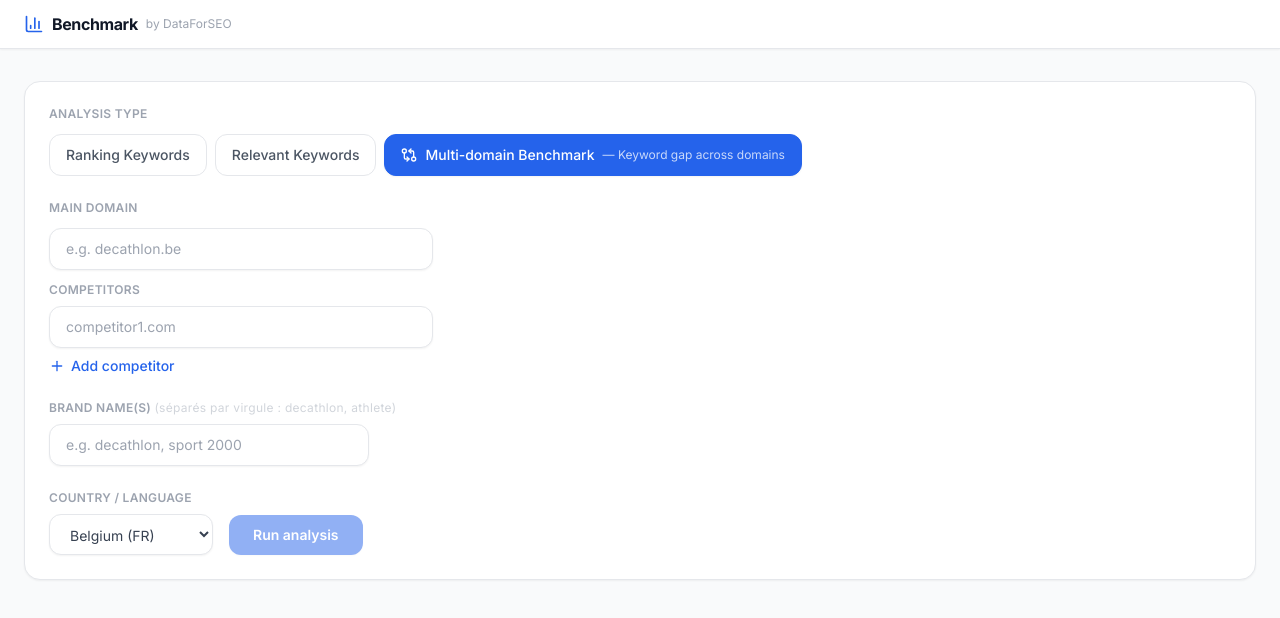
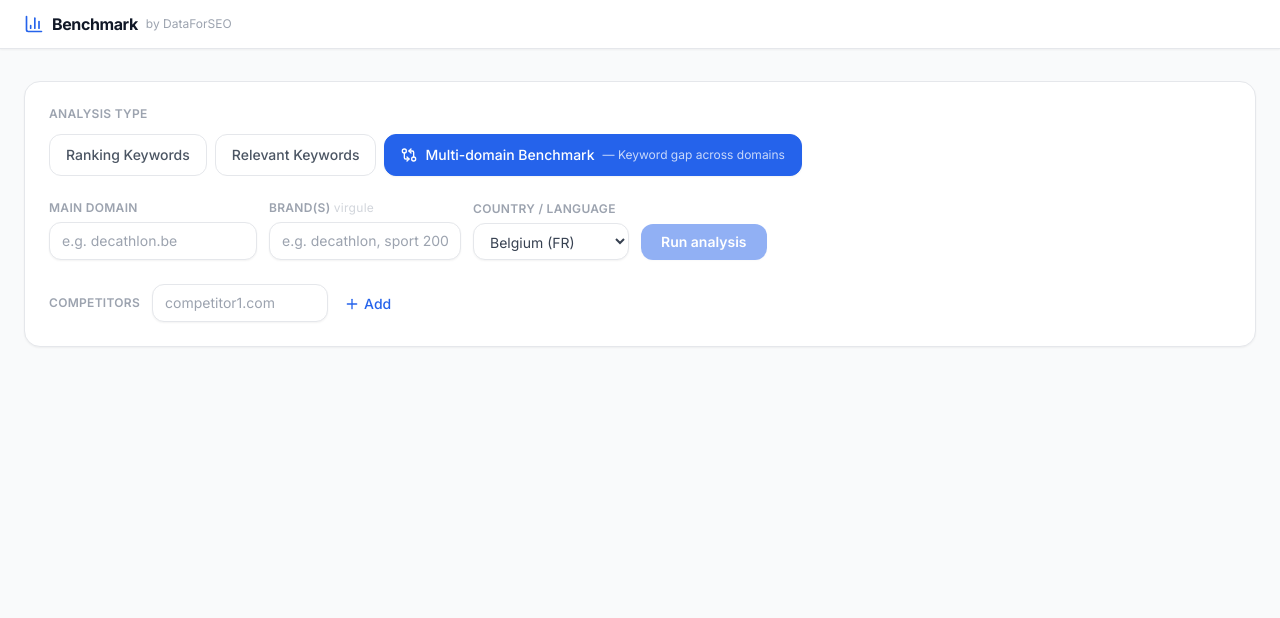
Before and after one commit to MarcW88/benchmark_competitors, a Next.js app: page / in a window 1280 px wide. Both pictures are taken after a click on the button "Multi-domain Benchmark". Shown: the top 618 px of the page. Built offline with nearby package versions, Linux system fonts and the light colour scheme.

Commit message:
ui: compact setup form - fields inline sur deux lignes

```diff
--- a/app/page.tsx
+++ b/app/page.tsx
@@ -225,8 +225,9 @@
             </div>
           </div>
 
-          {/* Domain inputs */}
-          <div className="flex flex-col gap-3">
+          {/* Fields row */}
+          <div className="flex flex-wrap items-end gap-3">
+            <div className="flex flex-col gap-1.5 min-w-0">
               <label className="text-xs font-semibold text-gray-400 uppercase tracking-wide">
                 {mode === "benchmark" ? "Main domain" : "Domain"}
               </label>
@@ -236,74 +237,31 @@
                 value={domain}
                 onChange={(e) => { setDomain(e.target.value); if (!brandName) setBrandName(deriveBrand(e.target.value)); }}
                 onKeyDown={(e) => e.key === "Enter" && run()}
-              className="w-full max-w-sm px-4 py-2.5 bg-white border border-gray-200 rounded-xl text-gray-900 placeholder-gray-400 focus:outline-none focus:ring-2 focus:ring-blue-500 focus:border-transparent shadow-sm text-sm"
+                className="w-52 px-3 py-2 bg-white border border-gray-200 rounded-xl text-gray-900 placeholder-gray-400 focus:outline-none focus:ring-2 focus:ring-blue-500 shadow-sm text-sm"
               />
-
-            {mode === "benchmark" && (
-              <div className="flex flex-col gap-2">
-                <label className="text-xs font-semibold text-gray-400 uppercase tracking-wide">
-                  Competitors
-                </label>
-                {competitors.map((c, i) => (
-                  <div key={i} className="flex items-center gap-2 max-w-sm">
-                    <input
-                      type="text"
-                      placeholder={`competitor${i + 1}.com`}
-                      value={c}
-                      onChange={(e) => {
-                        const next = [...competitors];
-                        next[i] = e.target.value;
-                        setCompetitors(next);
-                      }}
-                      className="flex-1 px-4 py-2.5 bg-white border border-gray-200 rounded-xl text-gray-900 placeholder-gray-400 focus:outline-none focus:ring-2 focus:ring-blue-500 shadow-sm text-sm"
-                    />
-                    {competitors.length > 1 && (
-                      <button
-                        onClick={() => setCompetitors(competitors.filter((_, j) => j !== i))}
-                        className="p-2 text-gray-300 hover:text-red-400 transition-colors"
-                      >
-                        <X className="w-4 h-4" />
-                      </button>
-                    )}
-                  </div>
-                ))}
-                {competitors.length < 4 && (
-                  <button
-                    onClick={() => setCompetitors([...competitors, ""])}
-                    className="flex items-center gap-1.5 text-sm text-blue-600 hover:text-blue-700 transition-colors w-fit font-medium"
-                  >
-                    <Plus className="w-4 h-4" />
-                    Add competitor
-                  </button>
-                )}
-              </div>
-            )}
             </div>
 
-          {/* Brand name */}
-          <div>
-            <label className="block text-xs font-semibold text-gray-400 uppercase tracking-wide mb-2">
-              Brand name(s) <span className="font-normal normal-case text-gray-300">(séparés par virgule : decathlon, athlete)</span>
+            <div className="flex flex-col gap-1.5 min-w-0">
+              <label className="text-xs font-semibold text-gray-400 uppercase tracking-wide">
+                Brand(s) <span className="font-normal normal-case text-gray-300">virgule</span>
               </label>
               <input
                 type="text"
                 placeholder="e.g. decathlon, sport 2000"
                 value={brandName}
                 onChange={(e) => setBrandName(e.target.value)}
-              className="w-full max-w-xs px-4 py-2.5 bg-white border border-gray-200 rounded-xl text-gray-900 placeholder-gray-400 focus:outline-none focus:ring-2 focus:ring-blue-500 shadow-sm text-sm"
+                className="w-48 px-3 py-2 bg-white border border-gray-200 rounded-xl text-gray-900 placeholder-gray-400 focus:outline-none focus:ring-2 focus:ring-blue-500 shadow-sm text-sm"
               />
             </div>
 
-          {/* Location + Run */}
-          <div className="flex flex-wrap items-end gap-4">
-            <div>
-              <label className="block text-xs font-semibold text-gray-400 uppercase tracking-wide mb-2">
+            <div className="flex flex-col gap-1.5">
+              <label className="text-xs font-semibold text-gray-400 uppercase tracking-wide">
                 Country / Language
               </label>
               <select
                 value={locationIdx}
                 onChange={(e) => setLocationIdx(Number(e.target.value))}
-                className="px-4 py-2.5 bg-white border border-gray-200 rounded-xl text-gray-700 focus:outline-none focus:ring-2 focus:ring-blue-500 shadow-sm text-sm"
+                className="px-3 py-2 bg-white border border-gray-200 rounded-xl text-gray-700 focus:outline-none focus:ring-2 focus:ring-blue-500 shadow-sm text-sm"
               >
                 {LOCATIONS.map((l, i) => (
                   <option key={i} value={i}>{l.label}</option>
@@ -314,13 +272,54 @@
             <button
               onClick={run}
               disabled={loading || !domain.trim()}
-              className="flex items-center gap-2 px-6 py-2.5 bg-blue-600 hover:bg-blue-700 disabled:opacity-50 disabled:cursor-not-allowed text-white rounded-xl font-semibold transition-colors shadow-sm text-sm"
+              className="flex items-center gap-2 px-5 py-2 bg-blue-600 hover:bg-blue-700 disabled:opacity-50 disabled:cursor-not-allowed text-white rounded-xl font-semibold transition-colors shadow-sm text-sm"
             >
               {loading ? (
                 <><Loader2 className="w-4 h-4 animate-spin" />Fetching…</>
               ) : "Run analysis"}
             </button>
           </div>
+
+          {/* Competitors (benchmark only) */}
+          {mode === "benchmark" && (
+            <div className="flex flex-wrap items-end gap-2">
+              <label className="text-xs font-semibold text-gray-400 uppercase tracking-wide self-center mr-1">
+                Competitors
+              </label>
+              {competitors.map((c, i) => (
+                <div key={i} className="flex items-center gap-1">
+                  <input
+                    type="text"
+                    placeholder={`competitor${i + 1}.com`}
+                    value={c}
+                    onChange={(e) => {
+                      const next = [...competitors];
+                      next[i] = e.target.value;
+                      setCompetitors(next);
+                    }}
+                    className="w-44 px-3 py-2 bg-white border border-gray-200 rounded-xl text-gray-900 placeholder-gray-400 focus:outline-none focus:ring-2 focus:ring-blue-500 shadow-sm text-sm"
+                  />
+                  {competitors.length > 1 && (
+                    <button
+                      onClick={() => setCompetitors(competitors.filter((_, j) => j !== i))}
+                      className="p-1.5 text-gray-300 hover:text-red-400 transition-colors"
+                    >
+                      <X className="w-3.5 h-3.5" />
+                    </button>
+                  )}
+                </div>
+              ))}
+              {competitors.length < 4 && (
+                <button
+                  onClick={() => setCompetitors([...competitors, ""])}
+                  className="flex items-center gap-1 text-sm text-blue-600 hover:text-blue-700 transition-colors font-medium px-2 py-2"
+                >
+                  <Plus className="w-4 h-4" />
+                  Add
+                </button>
+              )}
+            </div>
+          )}
         </div>
 
         {/* Error */}
```
Lines whose indentation alone changed are shown as unchanged.
